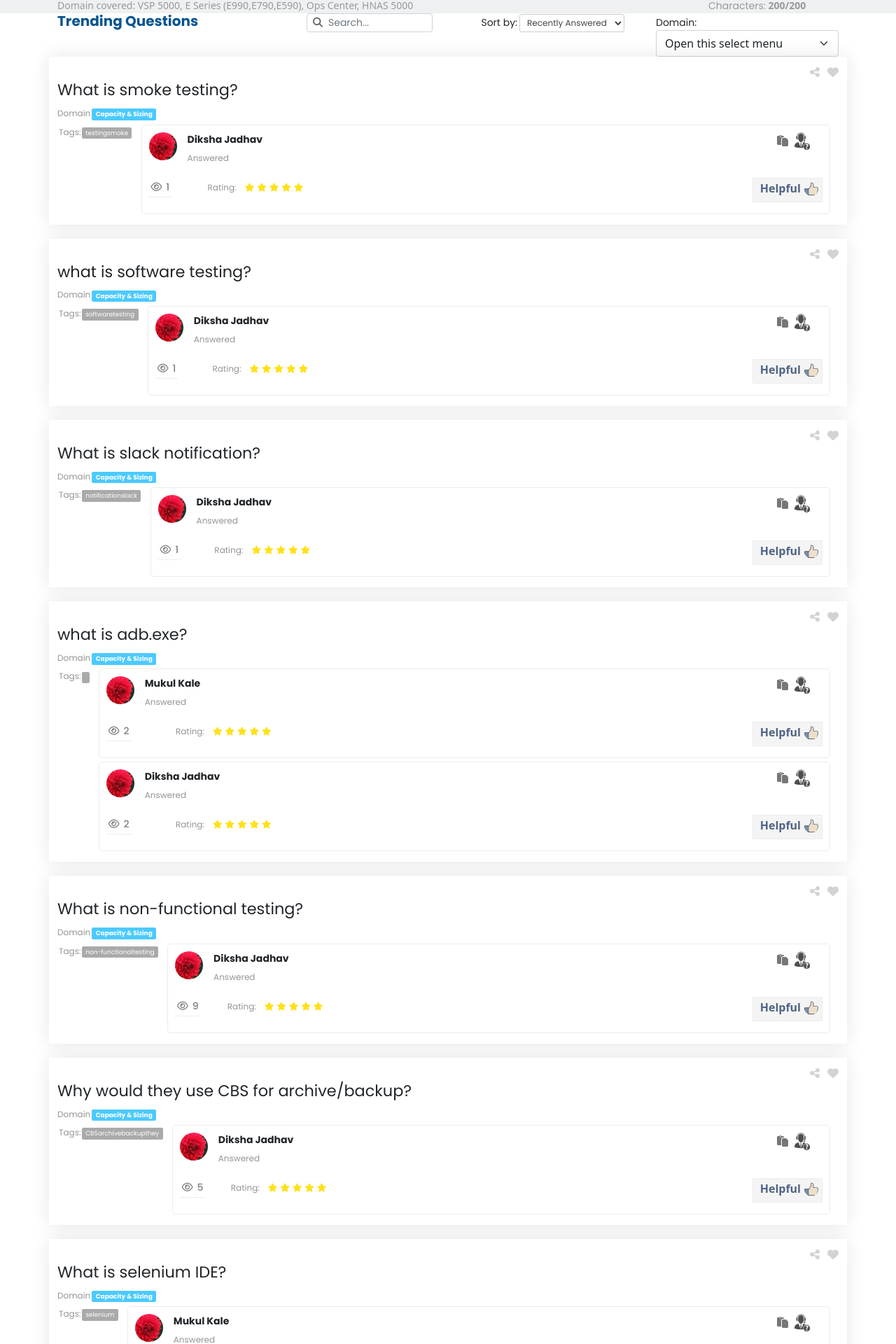
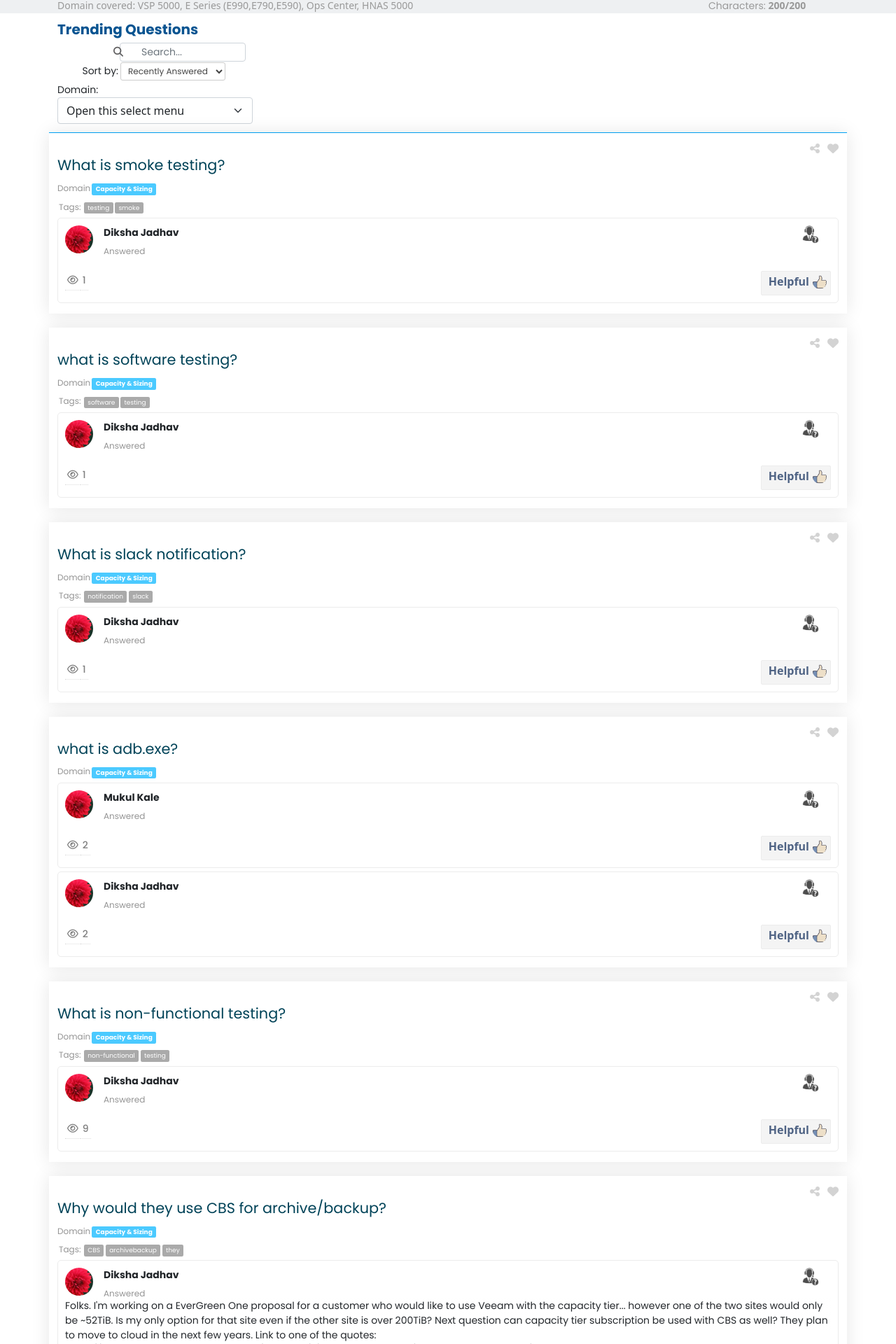
Before and after one commit to mukulk6/react-assignment, a React (Create React App) app: page /trending in a window 1280 px wide. Shown: the part 210-2130 px from the top of the page at 70% size. Built offline with nearby package versions, Linux system fonts and the light colour scheme.

Commit message:
Trending tab with fader changes

```diff
--- a/src/components/SearchResult/SearchResult.module.css
+++ b/src/components/SearchResult/SearchResult.module.css
@@ -42,8 +42,8 @@ body{
 .headTitle
 {
     font-family: 'Poppins', 'Lato', sans-serif;
-    font-size: 1.4rem !important;
-    color: #004358;
+    font-size: 1.3rem !important;
+    color: #004358 !important;
     word-wrap: break-word;
     overflow-wrap: break-word;
     width: 100%;
@@ -416,7 +416,7 @@ color: #fd7400;
     left: 5px;
 }
 
-.username select
+.username > select
 {
     width: 80px;
     margin-top: 0px;
@@ -435,7 +435,7 @@ color: #fd7400;
     margin-right: 20px;
 }
 
-.username span
+.username > span
 {
     position: relative;
     left:-18px;
@@ -666,3 +666,32 @@ box-shadow: 0px 5px 50px rgb(0 0 0 / 10%);
     -webkit-box-shadow: 0 6px 12px rgb(0 0 0 / 18%);
     box-shadow: 0 6px 12px rgb(0 0 0 / 18%);
 }
+
+.midBlock
+{
+    padding-top: 12px;
+    padding-bottom: 12px;
+    border-bottom: 1px solid #00A5FB;
+}
+
+.contentVar
+{
+    top: 0px;
+    left: 0px;
+    word-break: break-word;
+    overflow: hidden;
+    -webkit-transition: 1s linear all;
+    transition: 1s linear all;
+    max-height: 67px;
+}
+
+.fader
+{
+    margin-top: -5px;
+    left: 0px;
+    width: 100%;
+    height: 50px;
+    opacity: 0.99;
+    background: -webkit-linear-gradient(bottom, rgb(255, 255, 255), rgba(255, 255, 255, 0));
+    background: linear-gradient(to top, rgb(255, 255, 255), rgba(255, 255, 255, 0));
+}
--- a/src/components/Trending/Trending.js
+++ b/src/components/Trending/Trending.js
@@ -117,7 +117,7 @@ return(
   </div>
   </div>
   <div class="row">
-
+    <div className={styles.midBlock}>
     <div class="col-md-3">
       <h3 className={styles.TrendingText}>
         Trending Questions
@@ -152,8 +152,10 @@ return(
 </div>
 
   </div>
+    </div>
+
+    {Trend.map((question)=>
     <div class="row">
-      {Trend.map((question)=>
     <div class="col-md-12" className={styles.questionList}>
 <div className={styles.innerDiv}>
 <span className={styles.sharingButton}>
@@ -175,15 +177,17 @@ return(
 </div>
 </div>
 </div>
-<div class="col-md-12">
+<div class="row">
+<div class="col-md-10">
 <div className={styles.tagsinQue}>
-{(question.tags).length!=null && <h3>Tags:<span className={styles.tagLabel}>{question.tags}</span></h3>}
+{(question.tags).length > 0 && <h3>Tags: {question.tags.map((tag)=>{return(<span className={styles.tagLabel}>{tag}</span>)})}</h3>}
+</div>
 </div>
 </div>
 
 <div class="row">
 <div class="col-md-12">
-{question.answersList && question.answersList.map((answer)=>{return(
+{question.answersList && question.answersList.map((que)=>{return(
 <div className={styles.answerDiv}>
 <div className={styles.expertInfo}>
 <img class="rounded-circle" alt="40x40" src={require('../../images/sample.jpg')}
@@ -191,14 +195,13 @@ return(
   <div class="row">
 <div class={styles.userInfo}>
 <span className={styles.userName}>
-{answer.expertFirstName}&nbsp;{answer.expertLastName}
+{que.expertFirstName}&nbsp;{que.expertLastName}
 </span>
 <div className={styles.paste}>
 <span className={styles.reqImg}>
 <img src={require('../../images/help-support.jpg')} className={styles.updateIconimg}></img>
 </span>
 <span>
-<i class="fa-solid fa-paste" id="pasteIcon"></i>
 </span>
 
 </div>
@@ -216,7 +219,7 @@ return(
       </span>
       <div class='row'>
         <div className={styles.answerBlock}>
-  <p>{answer.answerText}</p>
+<p>{(que.answer).length >= 550 && <div className={styles.fader}><div className={styles.contentVar}><p>{que.answer}</p></div></div> }</p>
 </div>
 </div>
 <div class="row">
@@ -225,17 +228,7 @@ return(
 <i class="fa fa-eye" aria-hidden="true"></i>
 </span>
 <span className={styles.viewScore}>
-{answer.popularityScore}
-</span>
-<span className={styles.ratingTitle}>Rating:</span>
-<span>
-  <ul className={styles.ratingStars}>
-    <li><i class="fa-solid fa-star"></i></li>
-    <li><i class="fa-solid fa-star"></i></li>
-    <li><i class="fa-solid fa-star"></i></li>
-    <li><i class="fa-solid fa-star"></i></li>
-    <li><i class="fa-solid fa-star"></i></li>
-  </ul>
+{que.popularityScore}
 </span>
 </div>
 <div class="col-md-9 float-right">
@@ -253,8 +246,9 @@ return(
 </div>
 </div>
 </div>
+</div>
 )}
-</div>
+
 </div>
 )}
 Trending.propTypes = {};
```
Lines whose indentation alone changed are shown as unchanged.
